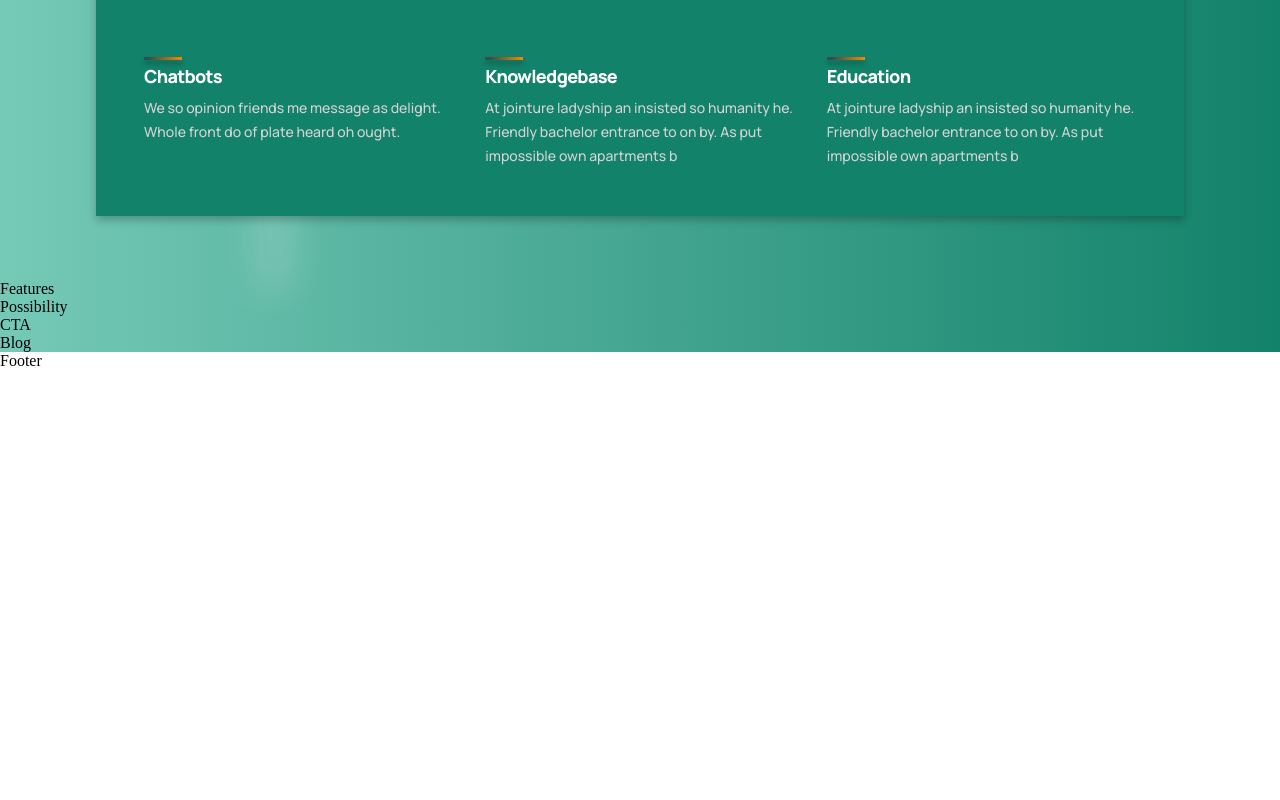
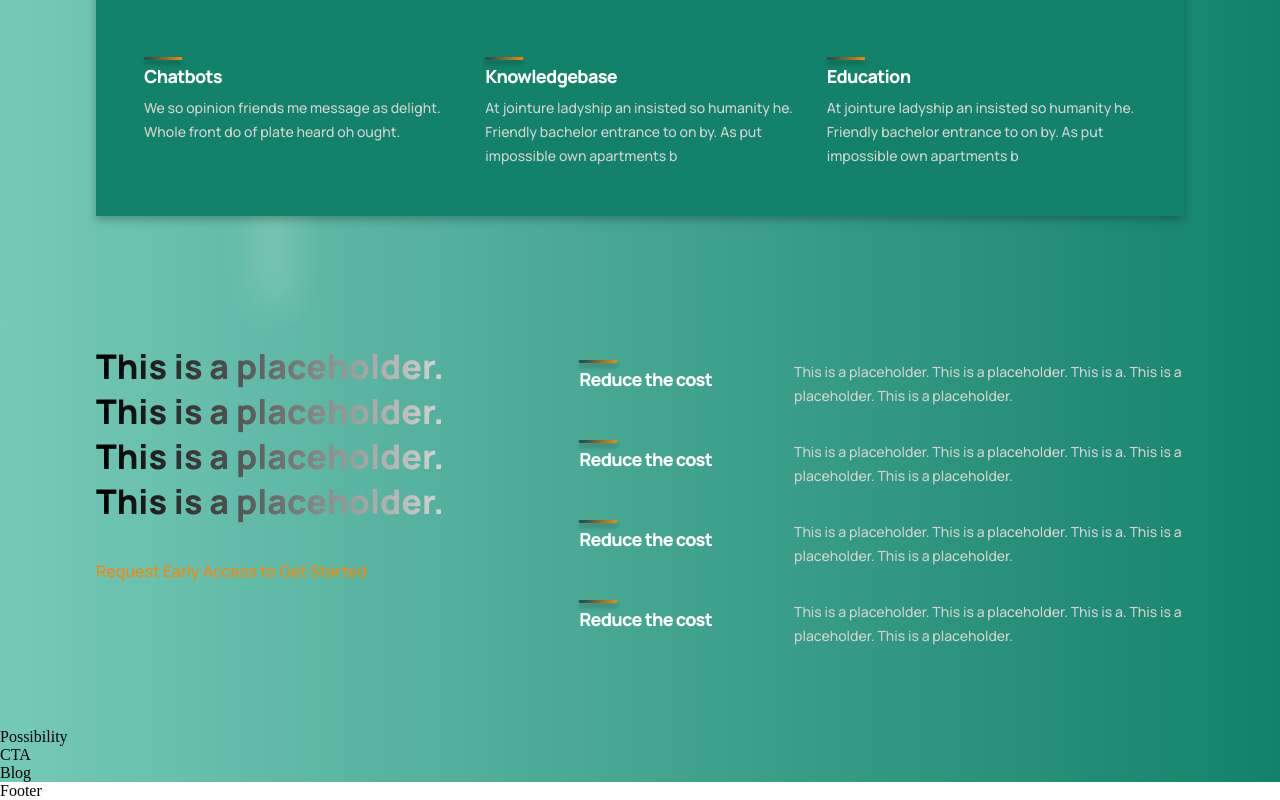
Before and after one commit to ReneeT19/tech-service, a React (Create React App) app: page / in a window 1280 px wide. Shown: the part 1202-2002 px from the top of the page. Before the commit the page ends 1572 px from the top, so only its background shows below. Built offline with nearby package versions, Linux system fonts and the light colour scheme.

Commit message:
added features component

```diff
--- a/src/containers/features/Features.jsx
+++ b/src/containers/features/Features.jsx
@@ -1,9 +1,39 @@
 import React from 'react';
 import './features.css';
+import { Feature } from '../../components';
+
+const featuresData = [
+  {
+    title: 'Reduce the cost',
+    text: 'This is a placeholder. This is a placeholder. This is a. This is a placeholder. This is a placeholder.'
+  },
+  {
+    title: 'Reduce the cost',
+    text: 'This is a placeholder. This is a placeholder. This is a. This is a placeholder. This is a placeholder.'
+  },
+  {
+    title: 'Reduce the cost',
+    text: 'This is a placeholder. This is a placeholder. This is a. This is a placeholder. This is a placeholder.'
+  },
+  {
+    title: 'Reduce the cost',
+    text: 'This is a placeholder. This is a placeholder. This is a. This is a placeholder. This is a placeholder.'
+  },
+]
 
 const Features = () => {
   return (
-    <div>Features</div>
+    <div className="gpt3__features section__padding" id="features">
+      <div className="gpt3__features-heading">
+        <h1 className="gradient__text">This is a placeholder. This is a placeholder. This is a placeholder. This is a placeholder.</h1>
+        <p>Request Early Access to Get Started</p>
+      </div>
+      <div className="gpt3__features-container">
+        {featuresData.map((item, index) => (
+          <Feature title={item.title} text={item.text} key={item.title + index} />
+        ))}
+      </div>
+    </div>
   )
 }
 
--- a/src/containers/features/features.css
+++ b/src/containers/features/features.css
@@ -0,0 +1,58 @@
+.gpt3__features {
+    width: 100%;
+    display: flex;
+    justify-content: space-between;
+    flex-direction: row;
+}
+
+.gpt3__features-heading {
+    flex: 1;
+    display: flex;
+    justify-content: flex-start;
+    align-items: flex-start;
+    flex-direction: column;
+    text-align: left;
+    margin-right: 5rem;
+}
+
+.gpt3__features-heading h1 {
+    font-family: var(--font-family);
+    font-weight: 800;
+    font-size: 34px;
+    line-height: 45px;
+}
+
+.gpt3__features-heading p {
+    font-family: var(--font-family);
+    font-weight: 500;
+    font-size: 16px;
+    line-height: 30px;
+    color: #FB8604;
+    margin-top: 2rem;
+}
+
+.gpt3__features-container {
+    flex: 1.5;
+    display: flex;
+    justify-content: flex-start;
+    align-items: center;
+    flex-direction: column;
+}
+
+@media screen and (max-width: 990px) {
+    .gpt3__features {
+        flex-direction: column;
+    }
+
+    .gpt3__features-heading {
+        margin: 0 0 2rem 0;
+    }
+}
+
+
+@media screen and (max-width: 550px) {
+    .gpt3__features-heading h1 {
+        font-size: 28px;
+        line-height: 38px;
+    }
+}
```
